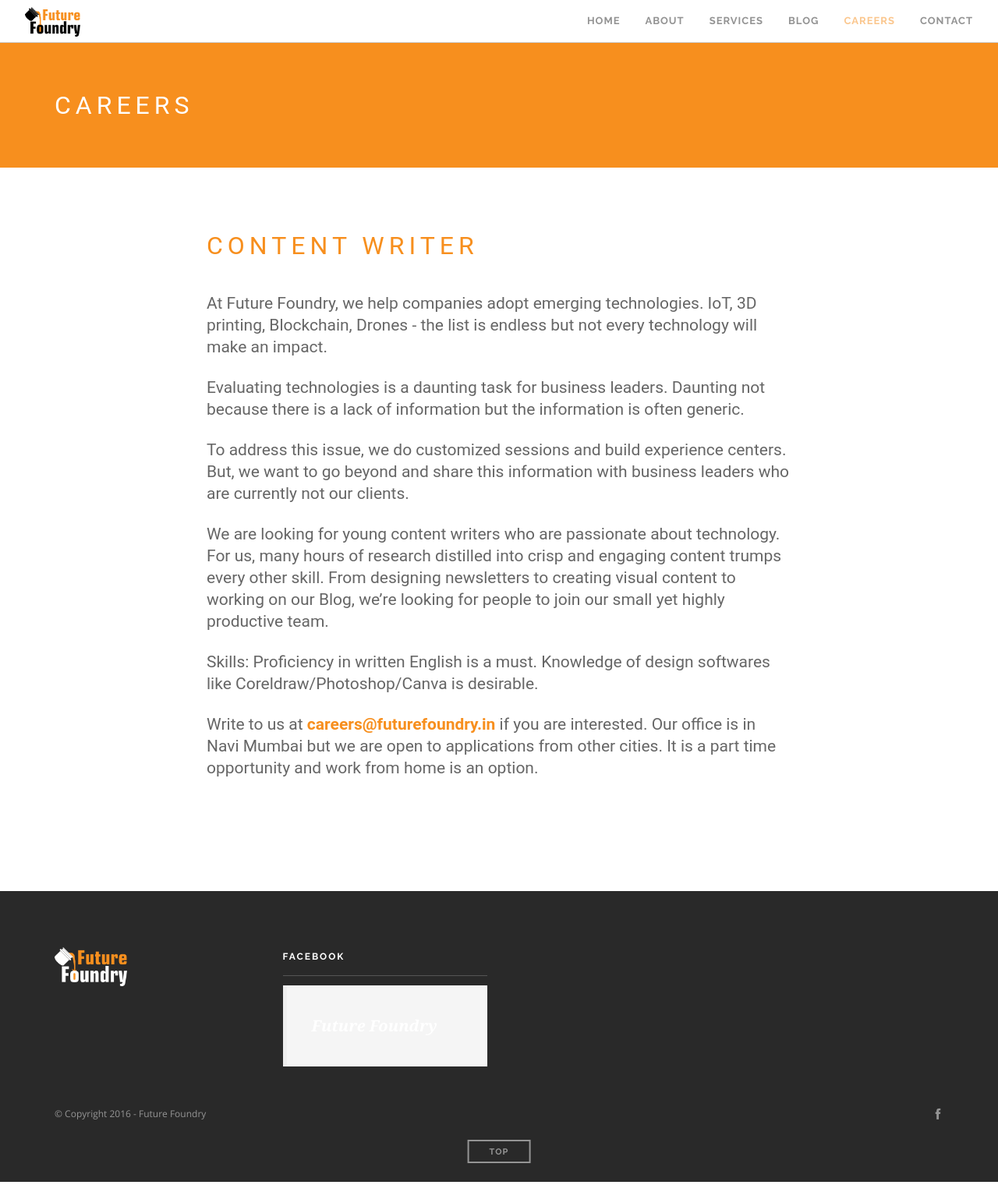
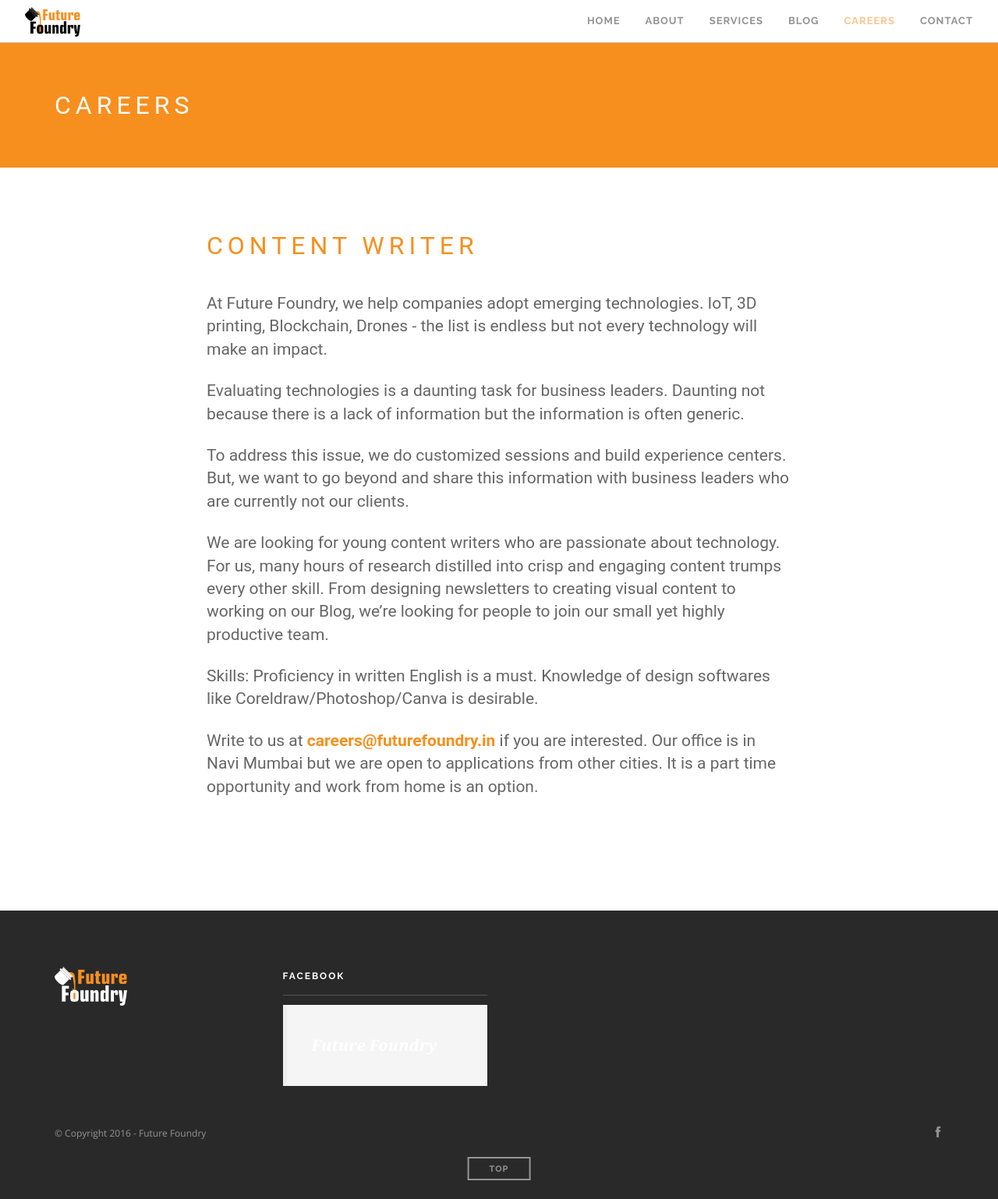
Before and after one commit to akshatkedia/fresher-foundry, a Jekyll site: the page built from _careers/content-writer.markdown, in a window 1280 px wide. Shown: the whole page at 78% size. Built offline with Jekyll 4.4.1, drawn with Linux system fonts in a browser that asks for light colours; before the commit the page ends 1516 px from its top, so only the background shows below that.

Commit message:
Updated Custom

```diff
--- a/assets/css/_custom.scss
+++ b/assets/css/_custom.scss
@@ -141,11 +141,10 @@
 
 .opening .main-container p,
 .opening .main-container li {
-  line-height: 28px;
   font-weight: 400;
 }
 
-@media all and (max-width: 768px) {
+@media all and (max-width: 767px) {
   .hero-images {
     justify-content: center;
   }
@@ -153,4 +152,10 @@
   .hero-images img {
     max-height: 90px;
   }
+
+  .lead p,
+  .lead li {
+    font-size: 13px;
+    line-height: 24px;
+  }
 }
```
